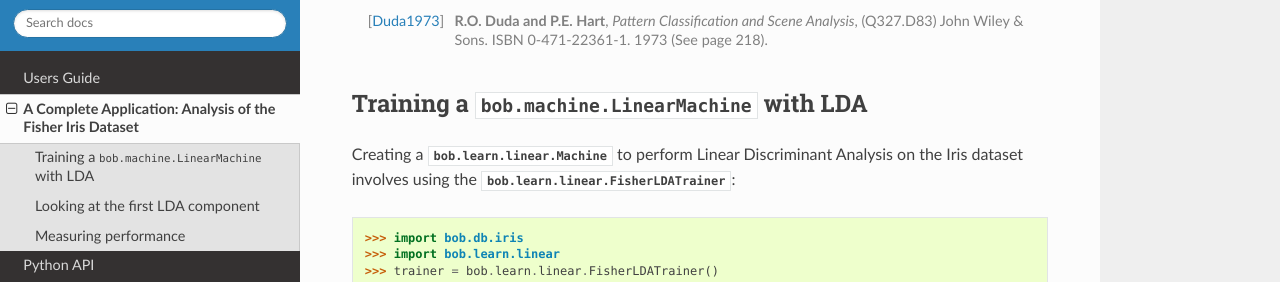
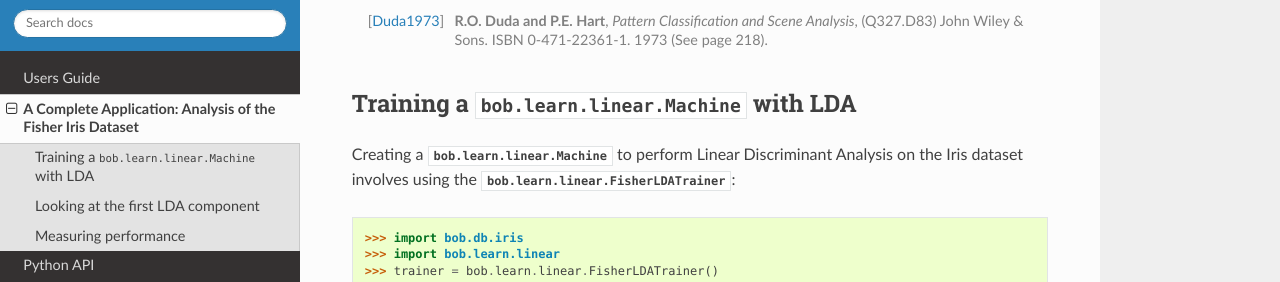
Before and after one commit to nixworks/bob.db.iris, a Sphinx documentation site: the page built from doc/example.rst, in a window 1280 px wide and 900 px high, scrolled down 699 px. Shown: the part 165-447 px from the top of the window. Built offline with Sphinx 7.4.7 and the Read the Docs theme 2.0.0, drawn with Linux system fonts in a browser that asks for light colours; formulas are drawn with MathJax 3; the version number could not be read and is left out.

Commit message:
Fixed Warning in the documentation

```diff
--- a/doc/example.rst
+++ b/doc/example.rst
@@ -43,7 +43,7 @@ In this example, we collect bits and pieces of the previous tutorials and build
     matplotlib.use('pdf') #non-interactive avoids exception on display
 
 
-Training a :py:class:`bob.machine.LinearMachine` with LDA
+Training a :py:class:`bob.learn.linear.Machine` with LDA
 ---------------------------------------------------------
 
 Creating a :py:class:`bob.learn.linear.Machine` to perform Linear Discriminant Analysis on the Iris dataset involves using the :py:class:`bob.learn.linear.FisherLDATrainer`:
```
